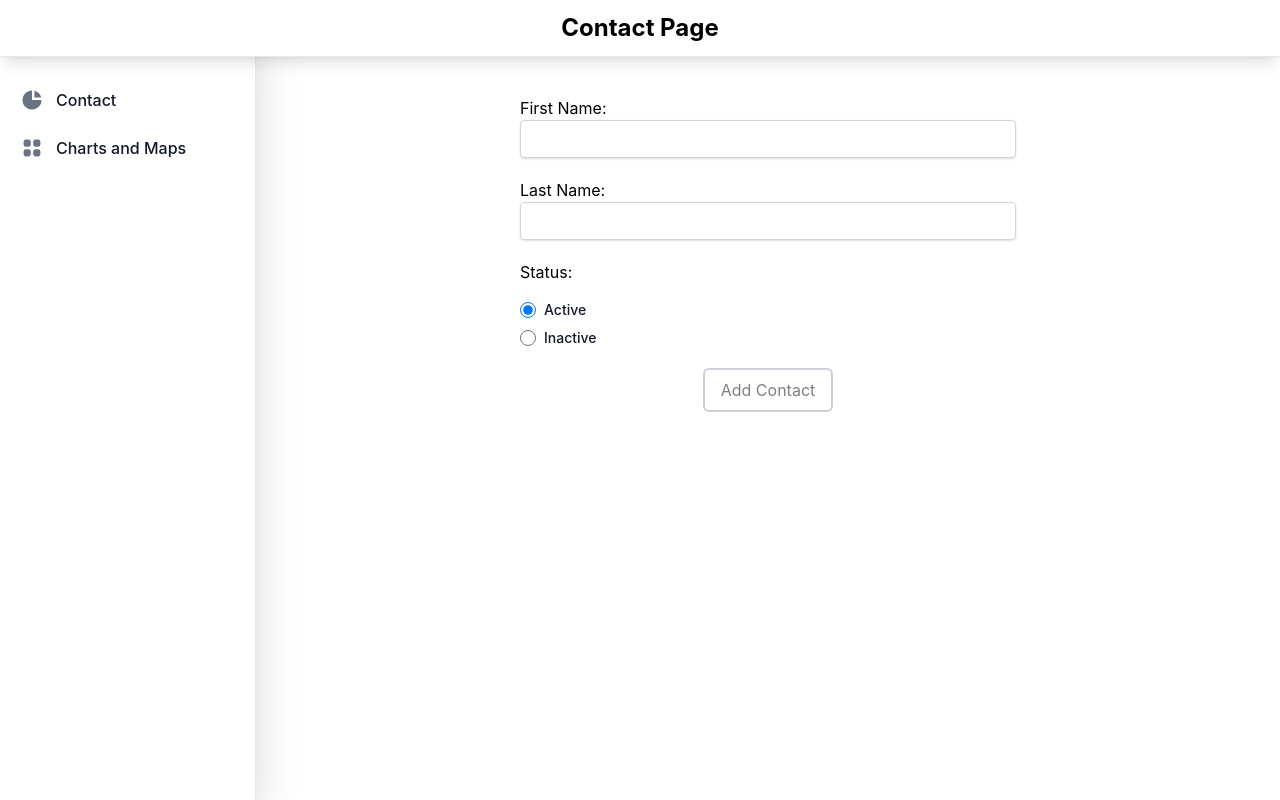
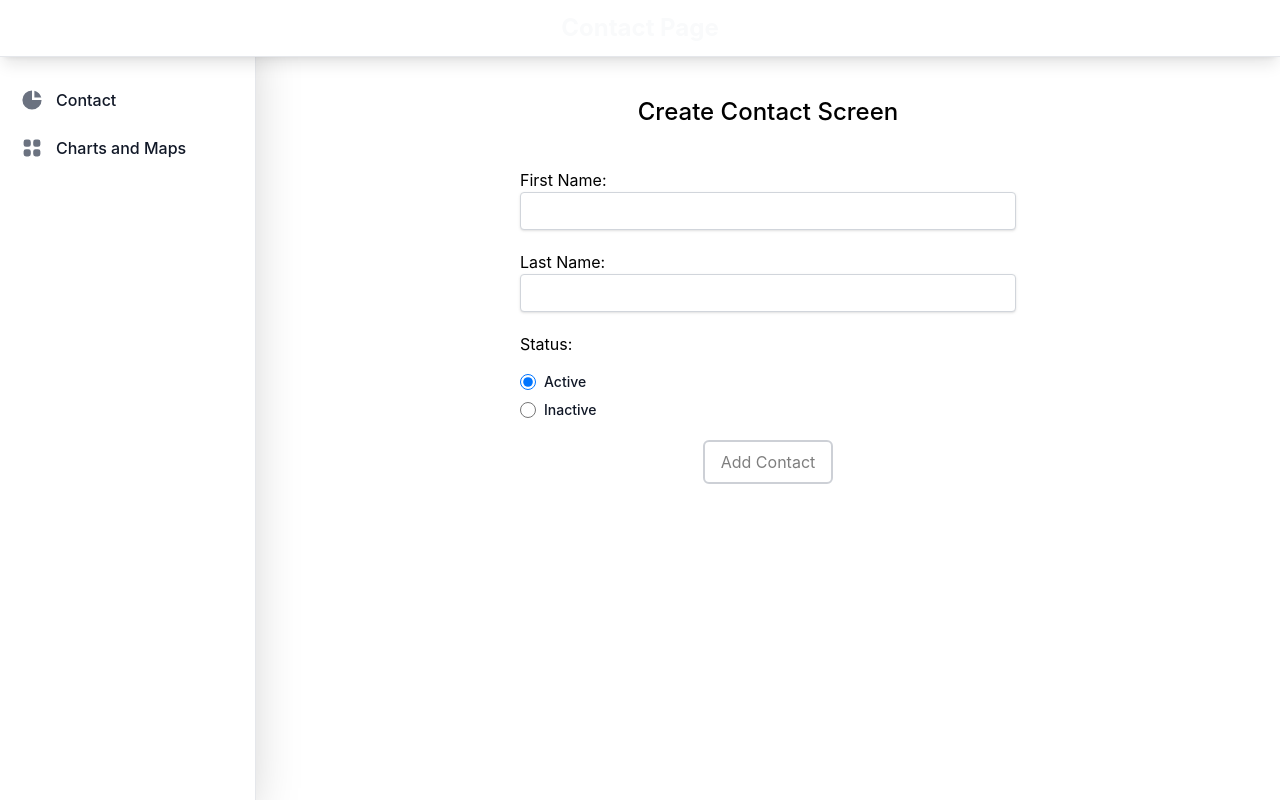
Before and after one commit to ShimantaBhuyan/contacts-chart-app, a React (Vite) app: page /contacts/create in a window 1280 px wide. Built offline with nearby package versions, Linux system fonts and the light colour scheme.

Commit message:
feat: header styling and copy changes in contact screens

```diff
--- a/src/App.tsx
+++ b/src/App.tsx
@@ -23,10 +23,10 @@ export default function App() {
 
   return (
     <>
-      <nav className="fixed top-0 z-50 w-full bg-white border-b border-gray-200 shadow-lg">
+      <nav className="fixed top-0 z-50 w-full bg-white border-b border-gray-200 shadow-lg bg-[teal]">
         <div className="px-3 py-3 lg:px-5">
           <div className="flex justify-center items-center">
-            <h1 className="text-2xl font-bold">{header}</h1>
+            <h1 className="text-2xl font-bold text-gray-50">{header}</h1>
           </div>
         </div>
       </nav>
--- a/src/components/Contact/contact-details.tsx
+++ b/src/components/Contact/contact-details.tsx
@@ -20,6 +20,8 @@ const ContactDetails: React.FC = () => {
   const config = genConfig(selectedContact?.id.toString());
 
   return (
+    <>
+      <h2 className="text-2xl font-medium mb-10">Contact Details Screen</h2>
       <div className="flex flex-col justify-center items-center gap-5 border border-gray-600 rounded-md px-10 py-4 w-[250px]">
         <Avatar className="w-32 h-32" {...config} />
         <h2 className="text-lg text-center">
@@ -29,6 +31,7 @@ const ContactDetails: React.FC = () => {
           Status: {selectedContact?.status.toUpperCase()}
         </h2>
       </div>
+    </>
   );
 };
 
--- a/src/components/Contact/create-contact.tsx
+++ b/src/components/Contact/create-contact.tsx
@@ -32,6 +32,8 @@ const CreateContact: React.FC = () => {
   };
 
   return (
+    <>
+      <h2 className="text-2xl font-medium mb-10">Create Contact Screen</h2>
       <form
         onSubmit={handleSubmit}
         className="flex flex-col gap-5 justify-center w-[50%]"
@@ -104,6 +106,7 @@ const CreateContact: React.FC = () => {
           Add Contact
         </button>
       </form>
+    </>
   );
 };
 
--- a/src/components/Contact/edit-contact.tsx
+++ b/src/components/Contact/edit-contact.tsx
@@ -59,6 +59,8 @@ const EditContact: React.FC = () => {
   };
 
   return (
+    <>
+      <h2 className="text-2xl font-medium mb-10">Edit Contact Screen</h2>
       <form
         onSubmit={handleSubmit}
         className="flex flex-col gap-5 justify-center w-[50%]"
@@ -131,6 +133,7 @@ const EditContact: React.FC = () => {
           Edit Contact
         </button>
       </form>
+    </>
   );
 };
 
```
Lines whose indentation alone changed are shown as unchanged.
